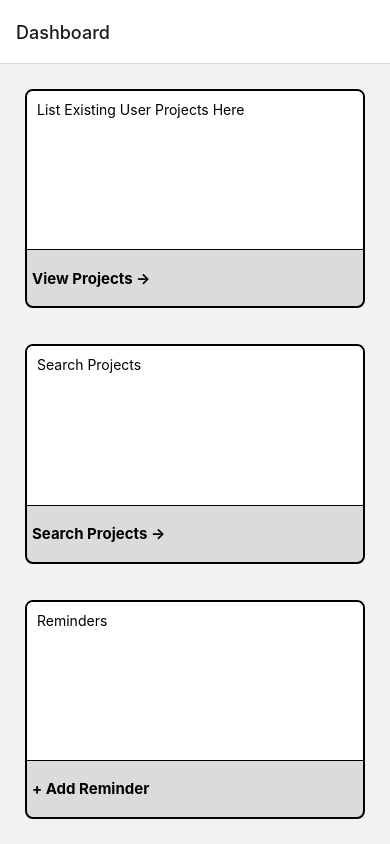
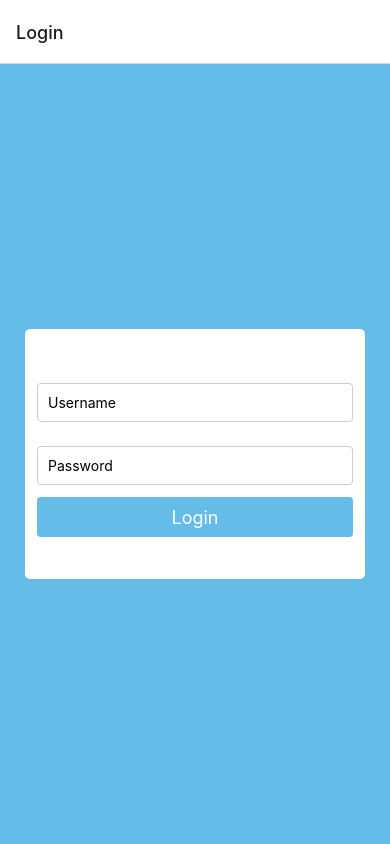
Before and after one commit to jrl508/DIM, a React Native app: screen /Login in a window 390 px wide. Built offline with nearby package versions, Linux system fonts and the light colour scheme.

Commit message:
setup login view

```diff
--- a/App.js
+++ b/App.js
@@ -5,17 +5,27 @@ import { createNativeStackNavigator } from '@react-navigation/native-stack';
 import Dashboard from './views/Dashboard';
 import SearchView from './views/SearchView';
 import Projects from './views/Projects';
+import Login from './views/AuthViews/Login';
 
 
 const Stack = createNativeStackNavigator();
 
 export default function App() {
+  const isSignedIn = false;
   return (
     <NavigationContainer>
-      <Stack.Navigator initialRouteName='Dashboard'>
-        <Stack.Screen name='Dashboard' component={Dashboard} />
-        <Stack.Screen name='Explore' component={SearchView} />
-        <Stack.Screen name='Projects' component={Projects} />
+      <Stack.Navigator>
+        {isSignedIn ?
+          <>
+            <Stack.Screen name='Dashboard' component={Dashboard} />
+            <Stack.Screen name='Explore' component={SearchView} />
+            <Stack.Screen name='Projects' component={Projects} />
+          </>
+          :
+          <>
+            <Stack.Screen name='Login' component={Login} />
+          </>
+         }
       </Stack.Navigator>
     </NavigationContainer>
   );
--- a/package.json
+++ b/package.json
@@ -15,7 +15,7 @@
     "expo-status-bar": "~1.4.0",
     "react": "18.0.0",
     "react-dom": "18.0.0",
-    "react-native": "0.69.5",
+    "react-native": "0.69.6",
     "react-native-web": "~0.18.7"
   },
   "devDependencies": {
--- /dev/null
+++ b/views/AuthViews/Login.js
@@ -0,0 +1,69 @@
+import React from 'react';
+import { StyleSheet, Text, View, TextInput, Button, TouchableOpacity } from 'react-native';
+
+const Login = () => {
+    const [username, setUsername] = React.useState(null);
+    const [password, setPassword] = React.useState(null);
+
+
+    return (
+        <View style={styles.container}>
+            <View style={styles.login_box}>
+                <TextInput
+                    style={styles.input}
+                    placeholder='Username'
+                    onChangeText={setUsername}
+                    value={username}
+                />
+                <TextInput
+                    style={styles.input}
+                    placeholder='Password'
+                    onChangeText={setPassword}
+                    value={password}
+                />
+                <TouchableOpacity style= {styles.button}>
+                    <Text style={styles.button_text}>
+                        Login
+                    </Text>
+                </TouchableOpacity>
+            </View>
+        </View>
+    );
+}
+
+const styles = StyleSheet.create({
+  container: {
+    backgroundColor: '#66bce8',
+    flex: 1,
+    padding: 25,
+    justifyContent: 'center',
+  },
+  input: {
+    borderWidth: 1,
+    padding: 10,
+    marginVertical: 12,
+    borderRadius: 4,
+    borderColor: '#cecece'
+  },
+  login_box: {
+    backgroundColor: 'white',
+    justifyContent:'center',
+    height: 250,
+    padding: 12,
+    borderRadius: 5,
+  },
+  button: {
+    backgroundColor:'#66bce8',
+    height: 40,
+    justifyContent: 'center',
+    alignItems: 'center',
+    borderRadius: 4,
+  },
+  button_text: {
+    color: 'white',
+    fontSize: 18
+  }
+
+});
+
+export default Login;
```
Also changed, not shown: 1 other file (tests, documents, lock files or other folders).
